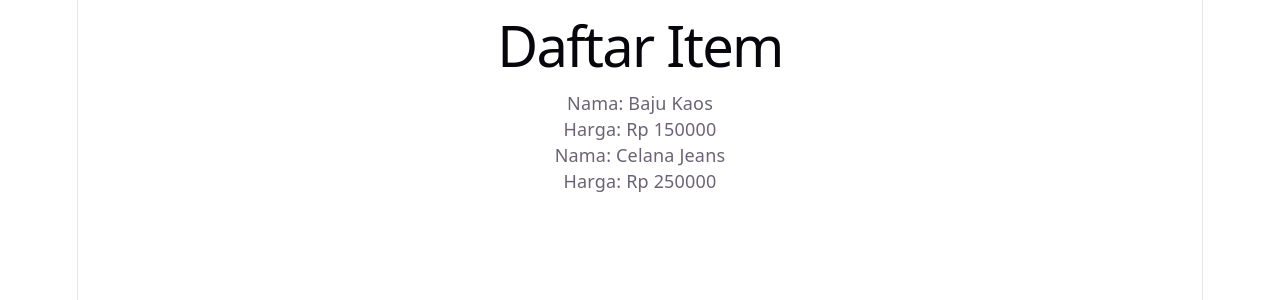
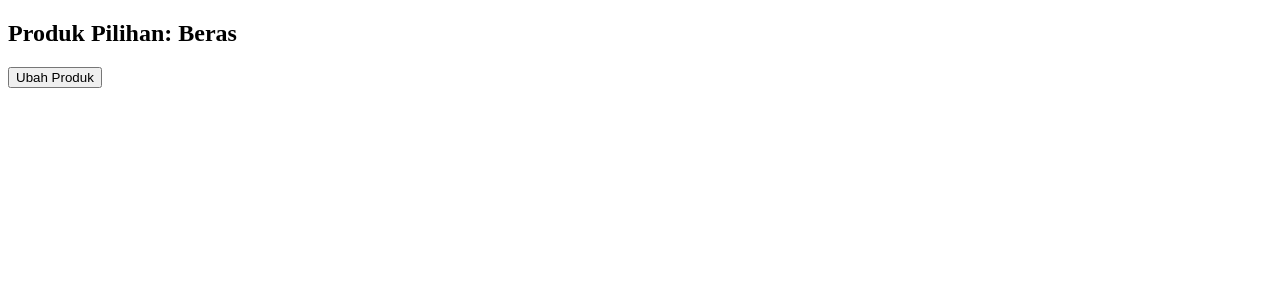
Before and after one commit to Rizbar/my-vite, a React (Vite) app: page / in a window 1280 px wide. Shown: the top 300 px of the page. Built offline with nearby package versions, Linux system fonts and the light colour scheme.

Commit message:
PR 29 bagian 1

```diff
--- a/index.html
+++ b/index.html
@@ -8,6 +8,6 @@
   </head>
   <body>
     <div id="root"></div>
-    <script type="module" src="/src/main.jsx"></script>
+    <script type="module" src="/src/PR29_1.jsx"></script>
   </body>
 </html>
--- /dev/null
+++ b/src/PR29_1.jsx
@@ -0,0 +1,26 @@
+import React from 'react';
+import { createRoot } from 'react-dom/client';
+
+class Product extends React.Component {
+  constructor(props) {
+    super(props);
+    this.state = { productItem: "Beras" };
+  }
+
+  changeProduct = () => {
+    this.setState({ productItem: "Minyak" });
+  }
+
+  render() {
+    return (
+      <div>
+        <h2>Produk Pilihan: {this.state.productItem}</h2>
+        <button onClick={this.changeProduct}>Ubah Produk</button>
+      </div>
+    );
+  }
+}
+
+const rootElement = document.getElementById('root');
+const root = createRoot(rootElement);
+root.render(<Product />);
--- a/src/main.jsx
+++ b/src/main.jsx
@@ -3,12 +3,14 @@ import { createRoot } from 'react-dom/client'
 import './index.css'
 // import App from './App.jsx'
 // import PR28_3 from './PR28_3.jsx'
-import PR28_4 from './PR28_4.jsx'
+// import PR28_4 from './PR28_4.jsx'
+import PR29_1 from './PR29_1.jsx'
 
 createRoot(document.getElementById('root')).render(
   <StrictMode>
     {/* <App /> */}
     {/* <PR28_3 /> */}
-    <PR28_4 />
+    {/* <PR28_4 /> */}
+    <PR29_1 />
   </StrictMode>,
 )
```
